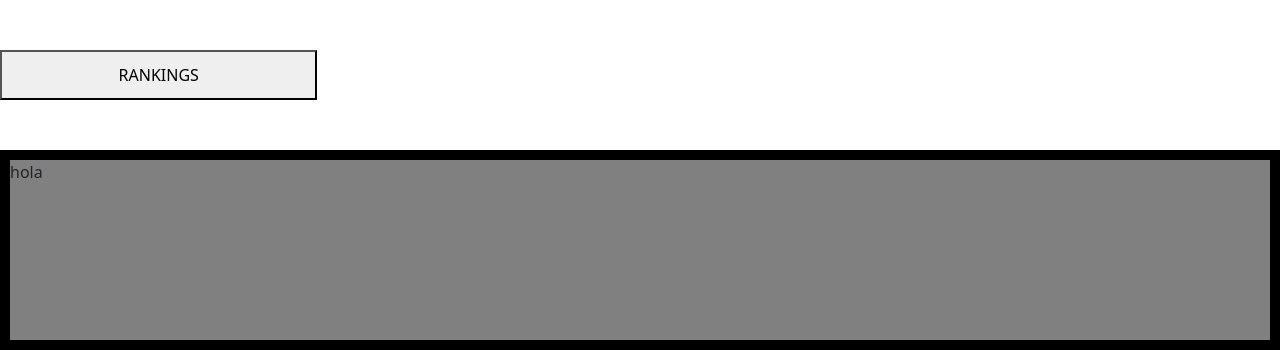
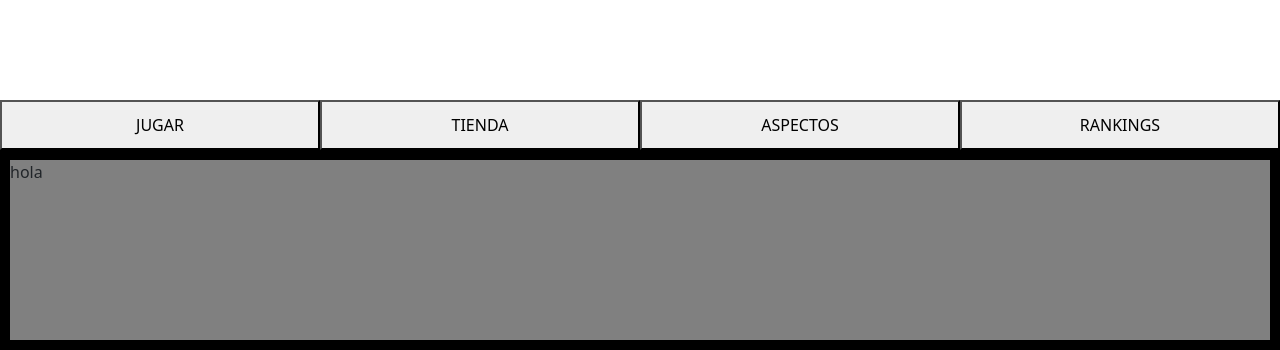
Before and after one commit to wolfalpha547-gif/tpfinalapiweb, a PHP site: page /html/menu.html in a window 1280 px wide. Shown: the part 450-800 px from the top of the page. Run offline with PHP 8.4, Linux system fonts and the light colour scheme.

Commit message:
encaminando para el resposive

```diff
--- a/css/menu.css
+++ b/css/menu.css
@@ -3,7 +3,6 @@
     height: 200px;
     border: 10px solid black;
     background-color: gray;
-    position: relative;
 }
 
 body {
@@ -26,11 +25,18 @@ img {
     transform: translate(-50%,-50%);
 }
 
+.botones{
+    display: inline-flex;
+    width: 100vw;
+    padding: 0px;
+    margin: 0px;
+    position: absolute;
+    transform: translateY(-200px);
+}
+
 .pestañas{
-    display: inline-table;
-    width: 24.8vw;
+    width: 25vw;
     height: 50px;
-    position: absolute;
-    top: 100%;
-    transform: translateY(-300px);
+    padding: 0px;
+    margin: 0px;
 }
--- a/html/menu.html
+++ b/html/menu.html
@@ -1,5 +1,6 @@
 <!DOCTYPE html>
 <html lang="es">
+
 <head>
     <meta charset="UTF-8">
     <meta name="viewport" content="width=device-width, initial-scale=1.0">
@@ -7,6 +8,7 @@
     <link href="https://cdn.jsdelivr.net/npm/bootstrap@5.3.8/dist/css/bootstrap.min.css" rel="stylesheet">
     <link rel="stylesheet" href="../css/menu.css">
 </head>
+
 <body>
     <img src="" alt="objeto seleccionado">
     <div id="tienda" class="ventana">
@@ -18,13 +20,17 @@
     <div id="rankings" class="ventana">
 
     </div>
-    <button class="pestañas">JUGAR</button>
-    <button class="pestañas">TIENDA</button>
-    <button class="pestañas">ASPECTOS</button>
-    <button class="pestañas">RANKINGS</button>
+    <div class="botones">
+        <button class="pestañas">JUGAR</button>
+        <button class="pestañas">TIENDA</button>
+        <button class="pestañas">ASPECTOS</button>
+        <button class="pestañas">RANKINGS</button>
+    </div>
+
     <div id="info">
         <p>hola</p>
     </div>
     <script src="../js/java.js"></script>
 </body>
+
 </html>
```
